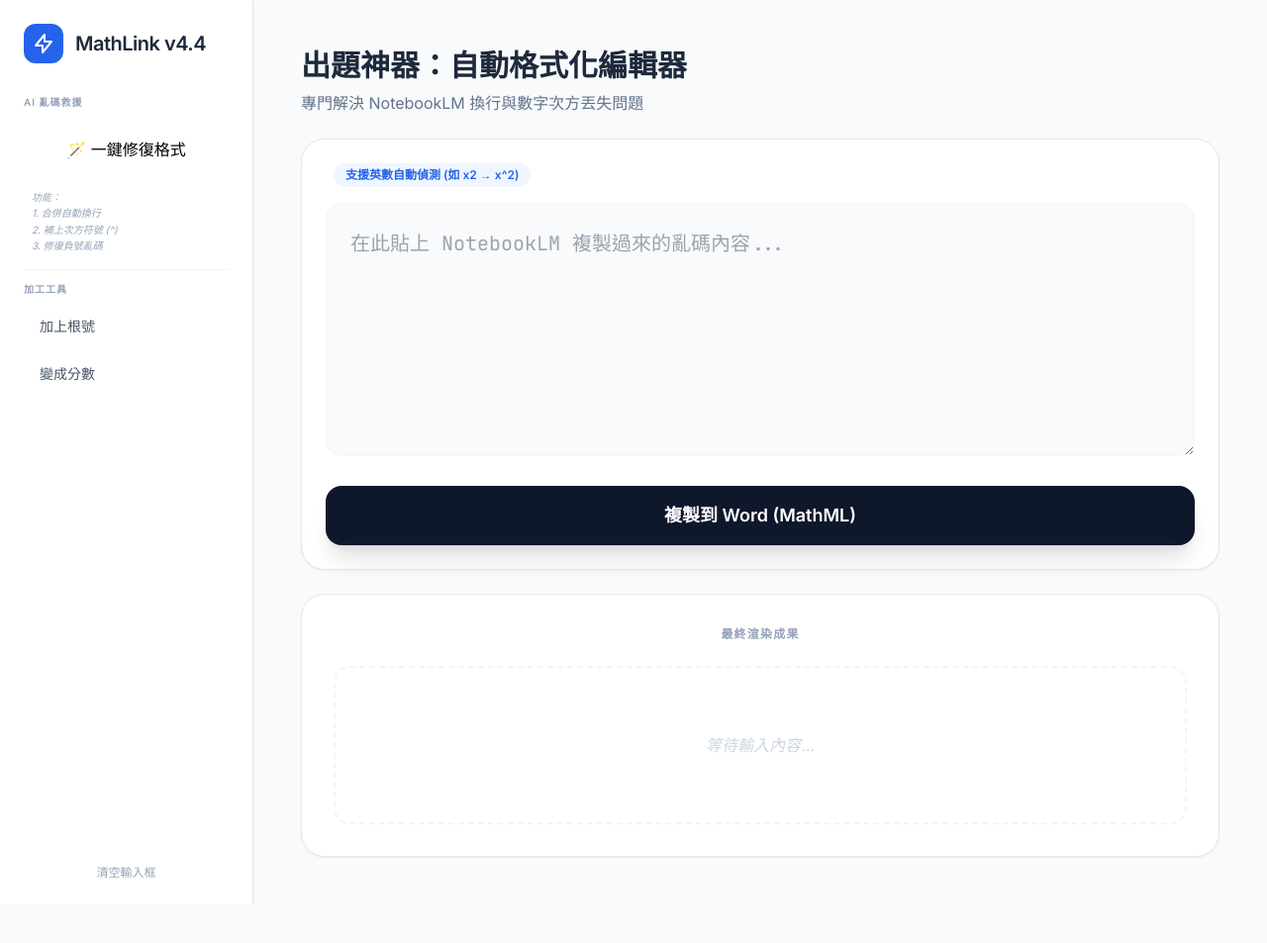
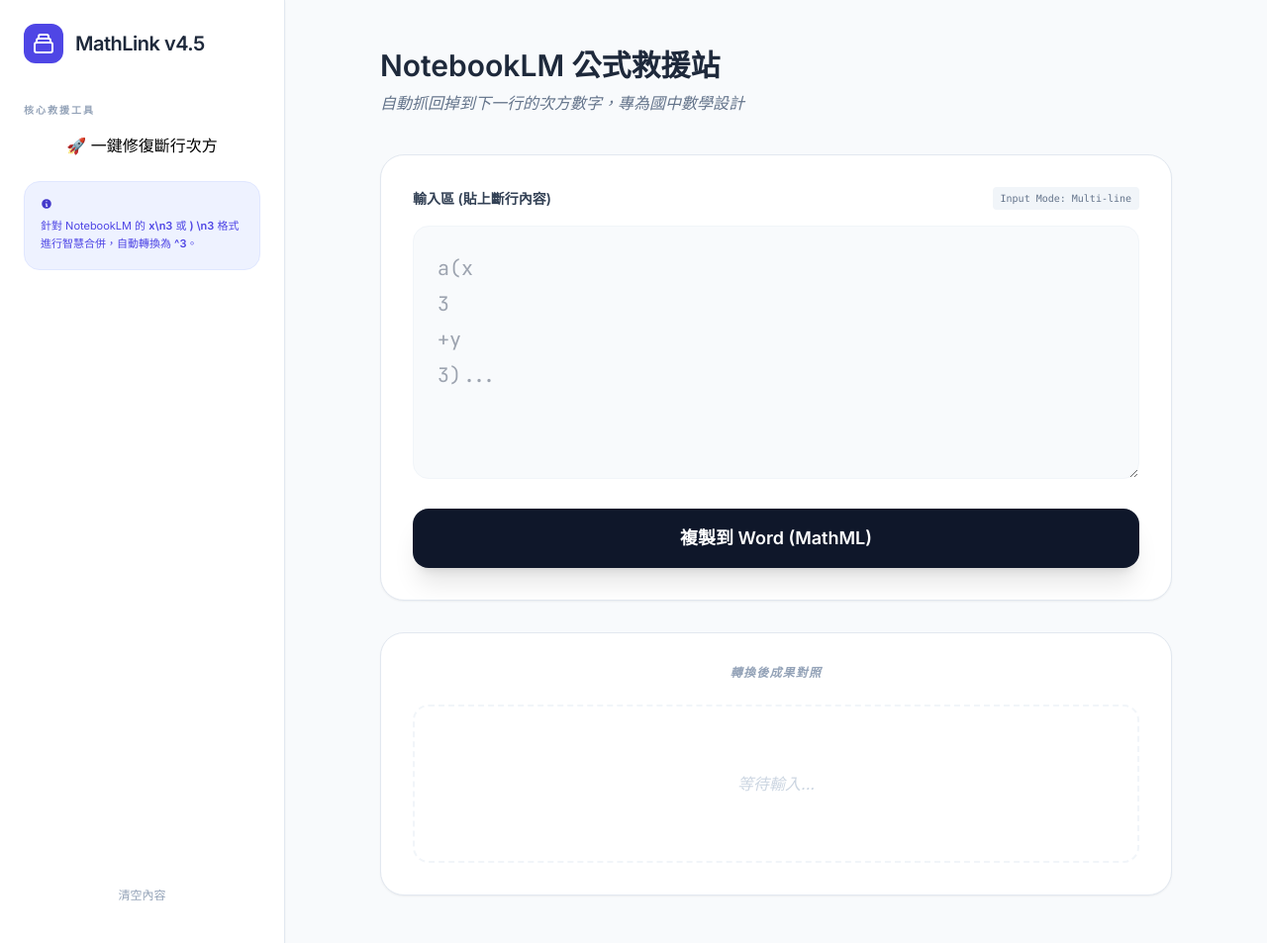
Before and after one commit to issac-sjps/MathTransfer, a plain HTML site: page index.html in a window 1280 px wide. Shown: the whole page at 99% size. Before the commit the page ends 914 px from the top, so only its background shows below. Drawn offline with nearby package versions, Linux system fonts and the light colour scheme.

Commit message:
Update index.html

```diff
--- a/index.html
+++ b/index.html
@@ -3,7 +3,7 @@
 <head>
     <meta charset="UTF-8">
     <meta name="viewport" content="width=device-width, initial-scale=1.0">
-    <title>MathLink Pro v4.4 | 自動偵測與縮行版</title>
+    <title>MathLink Pro v4.5 | 斷行次方救援版</title>
     <script src="https://cdn.tailwindcss.com"></script>
     <link href="https://fonts.googleapis.com/css2?family=Inter:wght@400;600&family=JetBrains+Mono&display=swap" rel="stylesheet">
     <script src="https://polyfill.io/v3/polyfill.min.js?features=es6"></script>
@@ -13,64 +13,66 @@
         body { font-family: 'Inter', sans-serif; background-color: #f8fafc; }
         .code-font { font-family: 'JetBrains Mono', monospace; }
         #preview .mjx-chtml { font-size: 1.8em !important; color: #1e293b; }
-        .btn-magic { @apply bg-gradient-to-r from-orange-500 to-red-600 text-white font-bold py-3 px-4 rounded-xl shadow-lg hover:from-orange-600 hover:to-red-700 transition-all flex items-center justify-center gap-2; }
+        .btn-magic { @apply bg-gradient-to-br from-indigo-600 to-blue-700 text-white font-bold py-4 px-6 rounded-2xl shadow-xl hover:from-indigo-700 hover:to-blue-800 transition-all flex items-center justify-center gap-3 text-lg; }
     </style>
 </head>
 <body class="min-h-screen">
 
     <div class="flex flex-col md:flex-row min-h-screen">
-        <aside class="w-full md:w-64 bg-white border-r border-slate-200 p-6 flex-shrink-0 flex flex-col shadow-sm">
-            <div class="flex items-center gap-3 mb-8">
-                <div class="bg-blue-600 text-white p-2 rounded-xl">
-                    <svg xmlns="http://www.w3.org/2000/svg" class="h-6 w-6" fill="none" viewBox="0 0 24 24" stroke="currentColor"><path stroke-linecap="round" stroke-linejoin="round" stroke-width="2" d="M13 10V3L4 14h7v7l9-11h-7z" /></svg>
+        <aside class="w-full md:w-72 bg-white border-r border-slate-200 p-6 flex-shrink-0 flex flex-col shadow-sm">
+            <div class="flex items-center gap-3 mb-10">
+                <div class="bg-indigo-600 text-white p-2 rounded-xl">
+                    <svg xmlns="http://www.w3.org/2000/svg" class="h-6 w-6" fill="none" viewBox="0 0 24 24" stroke="currentColor"><path stroke-linecap="round" stroke-linejoin="round" stroke-width="2" d="M19 11H5m14 0a2 2 0 012 2v6a2 2 0 01-2 2H5a2 2 0 01-2-2v-6a2 2 0 012-2m14 0V9a2 2 0 00-2-2M5 11V9a2 2 0 012-2m0 0V5a2 2 0 012-2h6a2 2 0 012 2v2M7 7h10" /></svg>
                 </div>
-                <h2 class="text-xl font-bold text-slate-800 tracking-tight">MathLink v4.4</h2>
+                <h2 class="text-xl font-bold text-slate-800 tracking-tight">MathLink v4.5</h2>
             </div>
 
-            <nav class="space-y-3 flex-1">
-                <p class="text-[10px] font-bold text-slate-400 uppercase tracking-widest mb-4">AI 亂碼救援</p>
+            <div class="space-y-6 flex-1">
+                <div>
+                    <p class="text-[10px] font-bold text-slate-400 uppercase tracking-[0.2em] mb-4">核心救援工具</p>
+                    <button class="btn-magic w-full transform active:scale-95" onclick="superFixV2()">
+                        <span>🚀</span> 一鍵修復斷行次方
+                    </button>
+                </div>
 
-                <button class="btn-magic w-full" onclick="superFix()">
-                    <span>🪄</span> 一鍵修復格式
-                </button>
+                <div class="bg-indigo-50 border border-indigo-100 rounded-2xl p-4">
+                    <p class="text-xs text-indigo-700 font-bold mb-2 flex items-center gap-1">
+                        <svg xmlns="http://www.w3.org/2000/svg" class="h-3 w-3" viewBox="0 0 20 20" fill="currentColor"><path fill-rule="evenodd" d="M18 10a8 8 0 11-16 0 8 8 0 0116 0zm-7-4a1 1 0 11-2 0 1 1 0 012 0zM9 9a1 1 0 000 2v3a1 1 0 001 1h1a1 1 0 100-2v-3a1 1 0 00-1-1H9z" clip-rule="evenodd" /></p>
+                    <p class="text-[11px] text-indigo-600 leading-relaxed">
+                        針對 NotebookLM 的 <strong>x\n3</strong> 或 <strong>) \n3</strong> 格式進行智慧合併，自動轉換為 <strong>^3</strong>。
+                    </p>
+                </div>
+            </div>
 
-                <p class="text-[10px] text-slate-400 leading-relaxed px-2 py-4 border-b border-slate-100 italic">
-                    功能：<br>1. 合併自動換行<br>2. 補上次方符號 (^)<br>3. 修復負號亂碼
-                </p>
-
-                <p class="text-[10px] font-bold text-slate-400 uppercase tracking-widest mt-6 mb-4">加工工具</p>
-                <button class="w-full text-left px-4 py-2 text-sm text-slate-600 hover:bg-blue-50 rounded-lg" onclick="applyTransform('sqrt')">加上根號</button>
-                <button class="w-full text-left px-4 py-2 text-sm text-slate-600 hover:bg-blue-50 rounded-lg" onclick="applyTransform('frac')">變成分數</button>
-            </nav>
-
-            <button onclick="clearAll()" class="mt-4 text-xs text-slate-400 hover:text-red-500 text-center">清空輸入框</button>
+            <button onclick="clearAll()" class="text-xs text-slate-400 hover:text-red-500 transition-colors py-4">清空內容</button>
         </aside>
 
-        <main class="flex-1 p-6 md:p-12 max-w-5xl mx-auto w-full">
-            <header class="mb-6">
-                <h1 class="text-3xl font-bold text-slate-800">出題神器：自動格式化編輯器</h1>
-                <p class="text-slate-500 mt-2">專門解決 NotebookLM 換行與數字次方丟失問題</p>
+        <main class="flex-1 p-6 md:p-12 max-w-4xl mx-auto w-full">
+            <header class="mb-10">
+                <h1 class="text-3xl font-bold text-slate-800">NotebookLM 公式救援站</h1>
+                <p class="text-slate-500 mt-2 italic">自動抓回掉到下一行的次方數字，專為國中數學設計</p>
             </header>
 
-            <div class="space-y-6">
-                <div class="bg-white rounded-3xl shadow-sm border border-slate-200 p-6">
-                    <div class="mb-4 flex justify-between items-center px-2">
-                        <span class="text-xs font-bold text-blue-600 bg-blue-50 px-3 py-1 rounded-full">支援英數自動偵測 (如 x2 → x^2)</span>
+            <div class="space-y-8">
+                <div class="bg-white rounded-3xl shadow-sm border border-slate-200 p-8">
+                    <div class="mb-4 flex justify-between items-center">
+                        <label class="text-sm font-bold text-slate-700">輸入區 (貼上斷行內容)</label>
+                        <span class="text-[10px] bg-slate-100 px-2 py-1 rounded text-slate-500 font-mono">Input Mode: Multi-line</span>
                     </div>
                     <textarea id="input"
-                        class="w-full h-64 p-6 bg-slate-50 border border-slate-100 rounded-2xl focus:ring-4 focus:ring-blue-100 outline-none transition-all code-font text-xl text-slate-700 leading-relaxed"
-                        placeholder="在此貼上 NotebookLM 複製過來的亂碼內容..."
+                        class="w-full h-64 p-6 bg-slate-50 border border-slate-100 rounded-2xl focus:ring-4 focus:ring-indigo-100 focus:bg-white outline-none transition-all code-font text-xl text-slate-700 leading-[1.8]"
+                        placeholder="a(x&#10;3&#10;+y&#10;3)..."
                         oninput="autoConvert()"></textarea>
 
-                    <button onclick="copyToWord()" class="w-full mt-6 bg-slate-900 hover:bg-black text-white font-bold py-4 rounded-2xl shadow-xl flex items-center justify-center gap-3 text-lg transition-transform active:scale-[0.98]">
+                    <button onclick="copyToWord()" class="w-full mt-6 bg-slate-900 hover:bg-black text-white font-bold py-4 rounded-2xl shadow-xl flex items-center justify-center gap-3 text-lg transition-all">
                         複製到 Word (MathML)
                     </button>
                 </div>
 
                 <div class="bg-white rounded-3xl shadow-sm border border-slate-200 p-8">
-                    <label class="text-xs font-bold text-slate-400 uppercase tracking-widest mb-6 block text-center">最終渲染成果</label>
+                    <label class="text-xs font-bold text-slate-400 uppercase tracking-widest mb-6 block text-center italic">轉換後成果對照</label>
                     <div id="preview" class="w-full min-h-[160px] flex items-center justify-center p-6 bg-white border-2 border-dashed border-slate-100 rounded-2xl overflow-x-auto">
-                        <span class="text-slate-300 italic">等待輸入內容...</span>
+                        <span class="text-slate-300 italic">等待輸入...</span>
                     </div>
                 </div>
             </div>
@@ -80,31 +82,33 @@
     <script>
         const inputArea = document.getElementById('input');
         const previewArea = document.getElementById('preview');
-        const statusMsg = document.getElementById('copyStatus');
 
         /**
-         * 超級修復功能：合併換行 + 自動偵測次方 (英+數)
+         * v4.5 智慧修復核心邏輯
          */
-        function superFix() {
+        function superFixV2() {
             let text = inputArea.value;
             if (!text) return;
 
-            // 1. 修復自動換行：將所有換行符號取代為空格
-            text = text.replace(/\n/g, ' ');
-
-            // 2. 智慧偵測：英文字母、括號 後面直接跟數字 (排除係數情況)
-            // 邏輯：[a-zA-Z\)] 代表英文字母或右括號
-            // (\d+) 代表後面的數字
-            text = text.replace(/([a-zA-Z\)])(\d+)/g, function(match, char, num) {
-                // 如果數字只有一位數，直接 x^2；如果多位數，加括號 x^{12}
+            // 1. 處理「跨行次方」：字母/右括號 + 換行(含空白) + 數字
+            // 正規表示式：抓取 [字母或括號] 後方緊跟著 [換行與空白] 以及 [純數字]
+            text = text.replace(/([a-zA-Z\)])\s*\n\s*(\d+)/g, function(match, char, num) {
                 return num.length > 1 ? `${char}^{${num}}` : `${char}^${num}`;
             });
 
-            // 3. 修正特殊符號
-            text = text.replace(/−/g, '-') // 修正長減號
+            // 2. 合併剩餘的所有換行符號（將公式拉回同一行）
+            text = text.replace(/\n/g, ' ');
+
+            // 3. 處理「同行但漏掉次方符號」的情況 (如 x3)
+            text = text.replace(/([a-zA-Z\)])(\d+)/g, function(match, char, num) {
+                return num.length > 1 ? `${char}^{${num}}` : `${char}^${num}`;
+            });
+
+            // 4. 清理 NotebookLM 的特殊符號與多餘空白
+            text = text.replace(/−/g, '-')
                        .replace(/×/g, '\\times ')
                        .replace(/÷/g, '\\div ')
-                       .replace(/\s+/g, ' '); // 將多個空格縮減為一個
+                       .replace(/\s+/g, ' ');
 
             inputArea.value = text.trim();
             autoConvert();
@@ -121,7 +125,7 @@
         function autoConvert() {
             let text = cleanLatex(inputArea.value);
             if (!text) {
-                previewArea.innerHTML = '<span class="text-slate-300 italic">等待輸入內容...</span>';
+                previewArea.innerHTML = '<span class="text-slate-300 italic">等待輸入...</span>';
                 return;
             }
             previewArea.innerHTML = '$$' + text + '$$';
@@ -134,22 +138,12 @@
             try {
                 const mml = MathJax.tex2mml(text);
                 navigator.clipboard.writeText(mml).then(() => {
-                    alert('已複製！請到 Word 按 Ctrl+V 並選擇「只保留文字」。');
+                    alert('已複製！請至 Word 貼上並選擇「只保留文字」。');
                 });
-            } catch (err) { alert('轉換失敗，請手動檢查 LaTeX 代碼。'); }
+            } catch (err) { alert('語法錯誤，請檢查內容。'); }
         }
 
-        function applyTransform(type) {
-            const start = inputArea.selectionStart;
-            const end = inputArea.selectionEnd;
-            const selectedText = inputArea.value.substring(start, end);
-            let newText = (type === 'sqrt') ? `\\sqrt{${selectedText}}` : `\\frac{${selectedText}}{ }`;
-            inputArea.setRangeText(newText, start, end, 'select');
-            inputArea.focus();
-            autoConvert();
-        }
-
-        function clearAll() { inputArea.value = ''; autoConvert(); }
+        function clearAll() { if(confirm('確定清空？')) { inputArea.value = ''; autoConvert(); } }
     </script>
 </body>
 </html>
```
